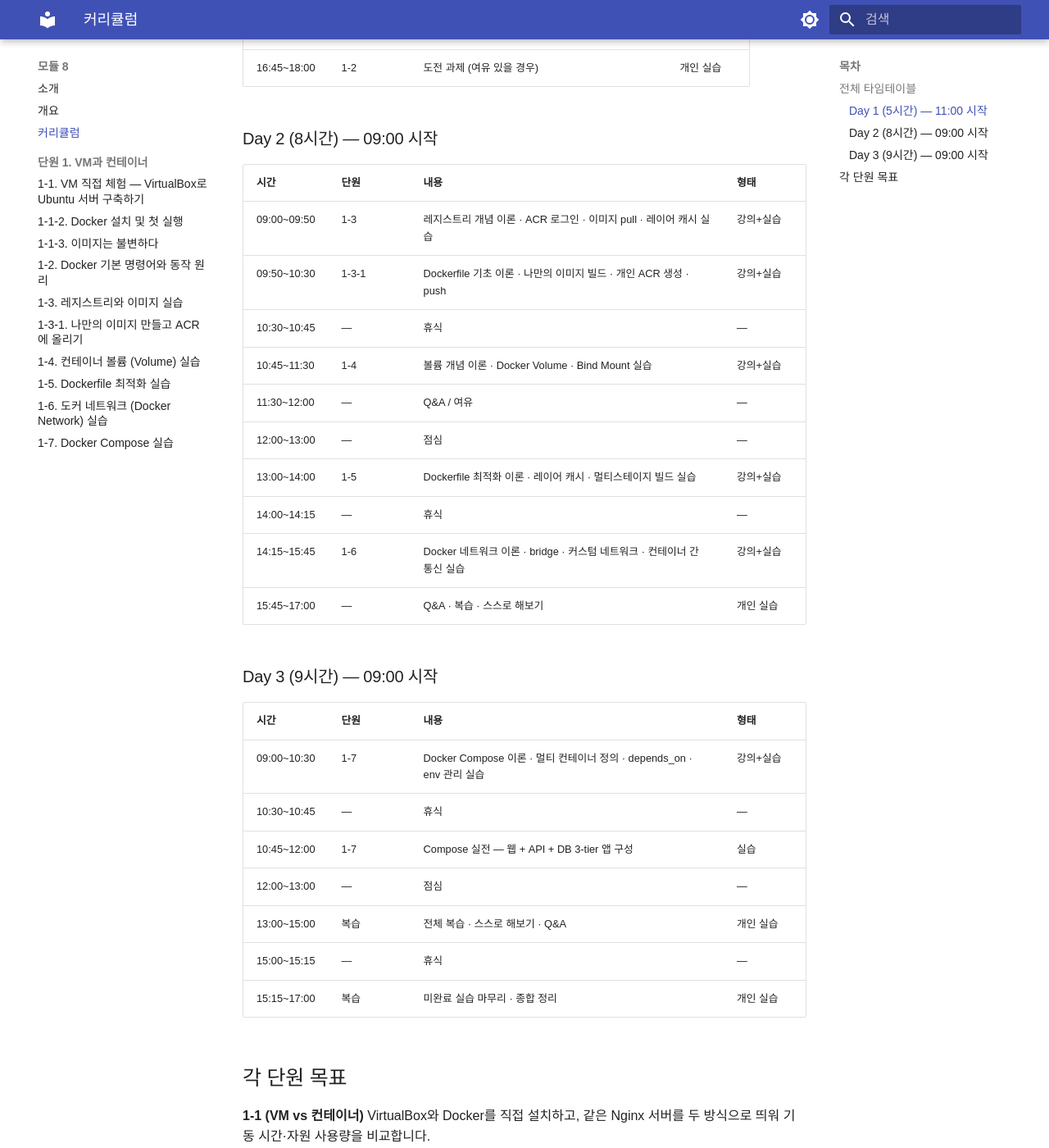
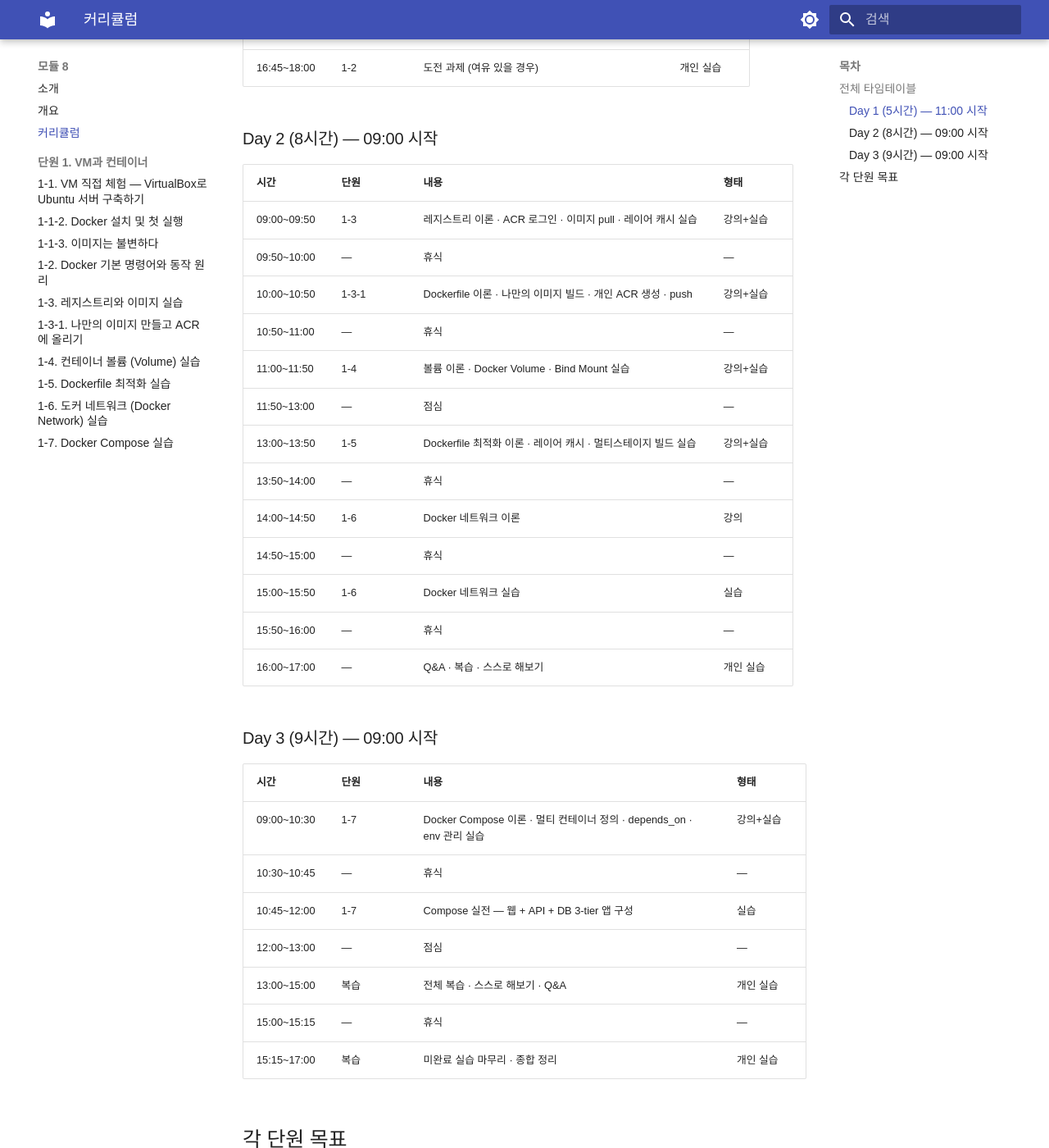
Before and after one commit to skilleat-labs/docker-k8s-labs, an MkDocs documentation site: the page built from docs/modules/module8/curriculum.md, in a window 1280 px wide and 1400 px high, scrolled down 674 px. Shown: the whole window at 82% size. Built offline with MkDocs 1.6.1 and Material for MkDocs 9.7.7, drawn with Linux system fonts in a browser that asks for light colours; some web fonts are replaced.

Commit message:
docs: Day 2 시간표 50분 수업/10분 휴식 패턴으로 변경
점심 11:50~13:00 반영

Co-Authored-By: Claude Sonnet 4.6 <noreply@anthropic.com>

```diff
--- a/docs/modules/module8/curriculum.md
+++ b/docs/modules/module8/curriculum.md
@@ -20,16 +20,19 @@
 
 | 시간 | 단원 | 내용 | 형태 |
 |------|------|------|------|
-| 09:00~09:50 | 1-3 | 레지스트리 개념 이론 · ACR 로그인 · 이미지 pull · 레이어 캐시 실습 | 강의+실습 |
-| 09:50~10:30 | 1-3-1 | Dockerfile 기초 이론 · 나만의 이미지 빌드 · 개인 ACR 생성 · push | 강의+실습 |
-| 10:30~10:45 | — | 휴식 | — |
-| 10:45~11:30 | 1-4 | 볼륨 개념 이론 · Docker Volume · Bind Mount 실습 | 강의+실습 |
-| 11:30~12:00 | — | Q&A / 여유 | — |
-| 12:00~13:00 | — | 점심 | — |
-| 13:00~14:00 | 1-5 | Dockerfile 최적화 이론 · 레이어 캐시 · 멀티스테이지 빌드 실습 | 강의+실습 |
-| 14:00~14:15 | — | 휴식 | — |
-| 14:15~15:45 | 1-6 | Docker 네트워크 이론 · bridge · 커스텀 네트워크 · 컨테이너 간 통신 실습 | 강의+실습 |
-| 15:45~17:00 | — | Q&A · 복습 · 스스로 해보기 | 개인 실습 |
+| 09:00~09:50 | 1-3 | 레지스트리 이론 · ACR 로그인 · 이미지 pull · 레이어 캐시 실습 | 강의+실습 |
+| 09:50~10:00 | — | 휴식 | — |
+| 10:00~10:50 | 1-3-1 | Dockerfile 이론 · 나만의 이미지 빌드 · 개인 ACR 생성 · push | 강의+실습 |
+| 10:50~11:00 | — | 휴식 | — |
+| 11:00~11:50 | 1-4 | 볼륨 이론 · Docker Volume · Bind Mount 실습 | 강의+실습 |
+| 11:50~13:00 | — | 점심 | — |
+| 13:00~13:50 | 1-5 | Dockerfile 최적화 이론 · 레이어 캐시 · 멀티스테이지 빌드 실습 | 강의+실습 |
+| 13:50~14:00 | — | 휴식 | — |
+| 14:00~14:50 | 1-6 | Docker 네트워크 이론 | 강의 |
+| 14:50~15:00 | — | 휴식 | — |
+| 15:00~15:50 | 1-6 | Docker 네트워크 실습 | 실습 |
+| 15:50~16:00 | — | 휴식 | — |
+| 16:00~17:00 | — | Q&A · 복습 · 스스로 해보기 | 개인 실습 |
 
 ### Day 3 (9시간) — 09:00 시작
 
```
